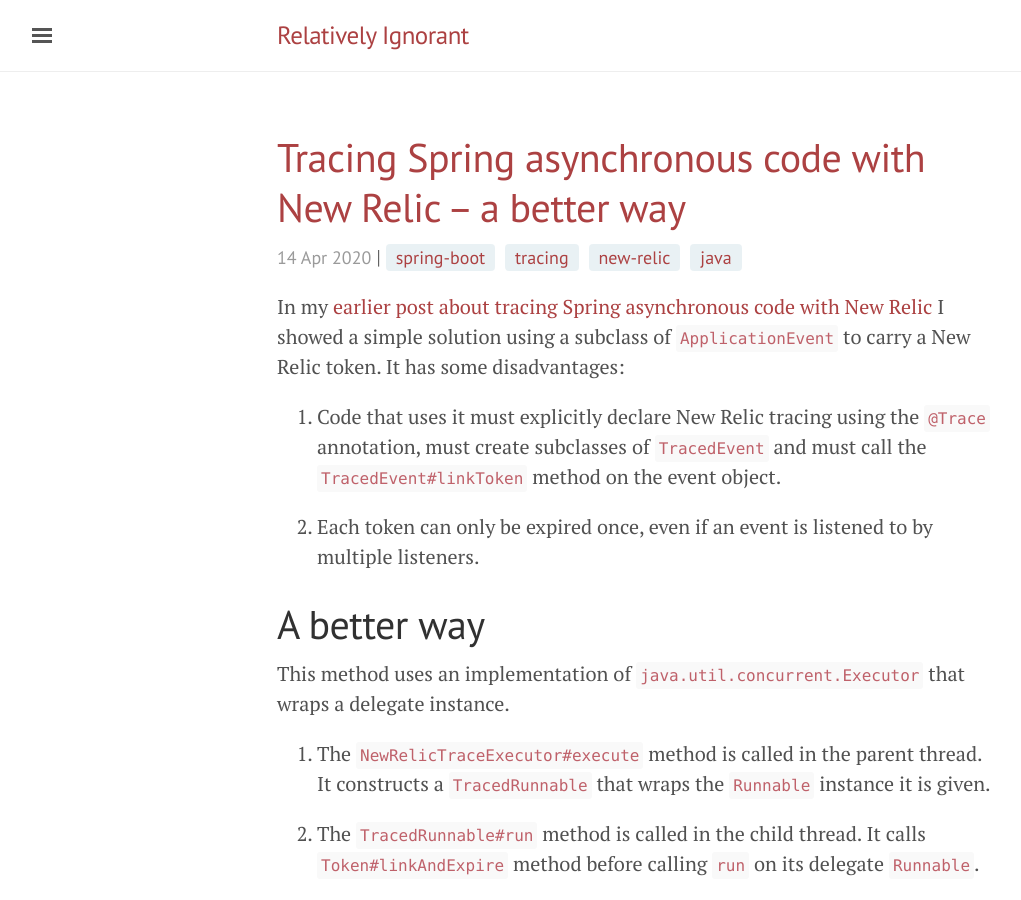
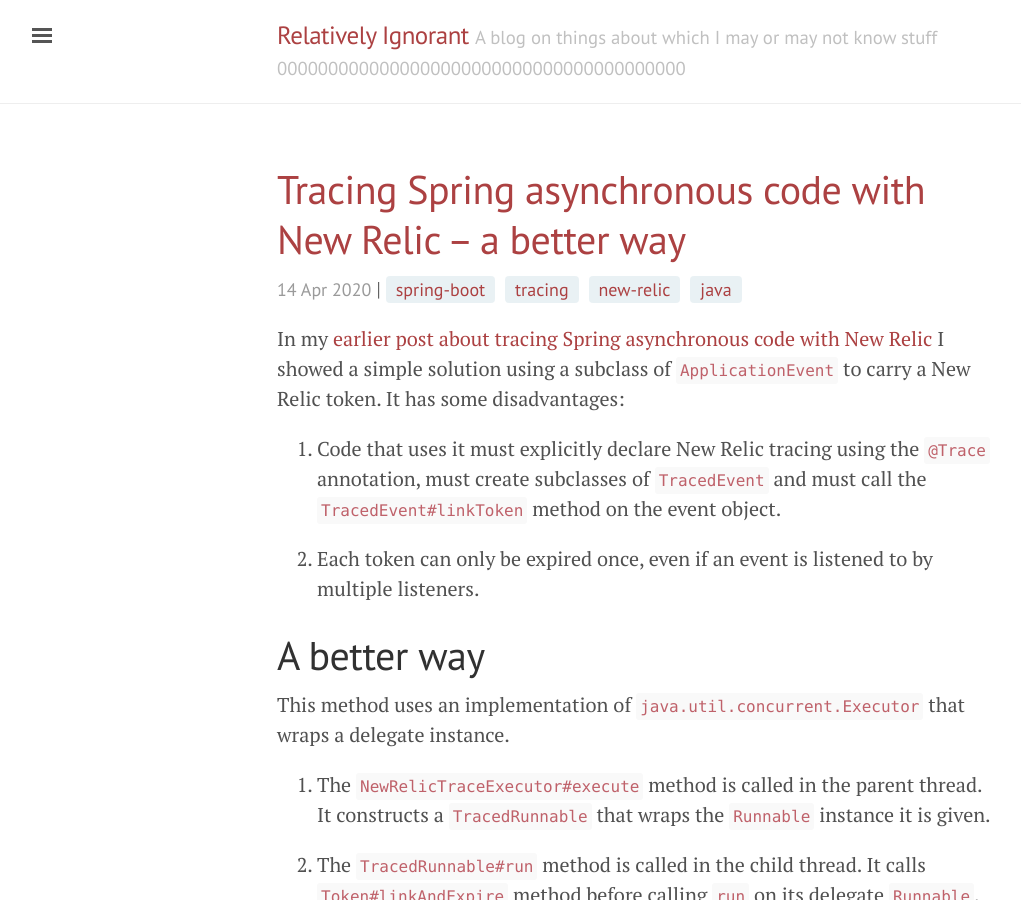
Before and after one commit to mjstrasser/mjstrasser.github.io, a Jekyll site: the page built from index.html, in a window 1280 px wide and 900 px high. Shown: the whole window, without its empty margins (3-1024 px from the left). Built offline with Jekyll 4.4.1, drawn with Linux system fonts in a browser that asks for light colours; the list of posts is cut into pages by our own code.

Commit message:
Show Git hash in header

```diff
--- a/_config.yml
+++ b/_config.yml
@@ -1,5 +1,6 @@
 title:               Relatively Ignorant
 description:         'A blog on things about which I may or may not know stuff'
+tagline:             'A blog on things about which I may or may not know stuff'
 paginate:            5
 
 url:                 https://blog.michaelstrasser.com
--- a/_layouts/default.html
+++ b/_layouts/default.html
@@ -14,7 +14,7 @@
         <div class="container">
           <h3 class="masthead-title">
             <a href="{{ site.baseurl }}/" title="Home">{{ site.title }}</a>
-            <small>{{ site.data['hash'] }}</small>
+            <small>{{ site.tagline }} {{ site.github.build_revision }}</small>
           </h3>
         </div>
       </div>
```
